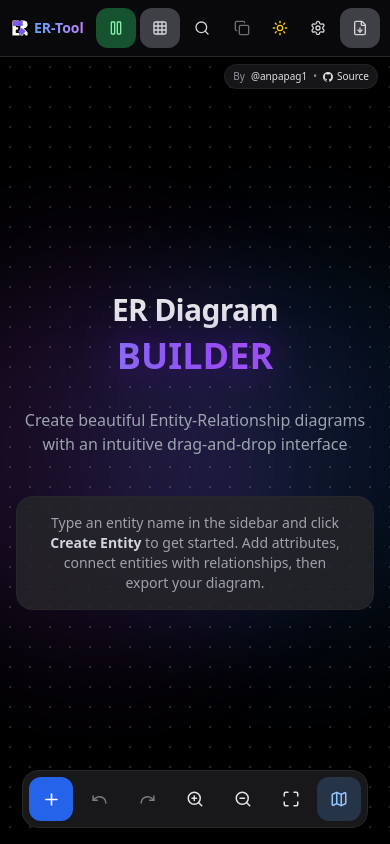
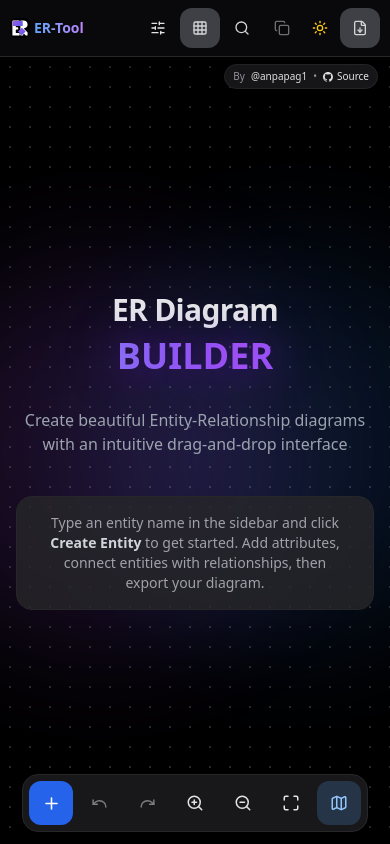
Before and after one commit to anpapag1/er-tool, a React (Vite) app: page / in a window 390 px wide. Built offline with nearby package versions, Linux system fonts and the light colour scheme.

Commit message:
feat: enhance UI with dark mode support and physics control in Header component

```diff
--- a/index.html
+++ b/index.html
@@ -3,7 +3,9 @@
   <head>
     <meta charset="UTF-8" />
     <link rel="icon" type="image/svg+xml" href="/icon.svg" />
-    <meta name="viewport" content="width=device-width, initial-scale=1.0" />
+    <meta name="viewport" content="width=device-width, initial-scale=1.0, viewport-fit=cover" />
+    <meta name="theme-color" content="#09090b" />
+    <meta name="apple-mobile-web-app-status-bar-style" content="black-translucent" />
     <title>ER Diagram Builder</title>
   </head>
   <body>
--- a/src/App.tsx
+++ b/src/App.tsx
@@ -108,6 +108,11 @@ export default function ERDiagramTool() {
       document.documentElement.classList.add('dark');
     } else {
       document.documentElement.classList.remove('dark');
+    }
+
+    const themeColorMeta = document.querySelector('meta[name="theme-color"]');
+    if (themeColorMeta) {
+      themeColorMeta.setAttribute('content', isDarkMode ? '#09090b' : '#f8fafc');
     }
   }, [isDarkMode]);
 
@@ -1192,7 +1197,7 @@ export default function ERDiagramTool() {
 
 
   return (
-    <div className="flex flex-col h-screen bg-gray-50 dark:bg-black font-sans text-slate-800 dark:text-zinc-100">
+    <div className="flex flex-col h-[100dvh] bg-gray-50 dark:bg-black font-sans text-slate-800 dark:text-zinc-100">
       {/* Header */}
       <Header
         isSidebarOpen={isSidebarOpen}
@@ -1341,7 +1346,7 @@ export default function ERDiagramTool() {
 
            {/* Mobile Bottom Action Bar */}
            <div
-             className="md:hidden absolute bottom-4 left-1/2 -translate-x-1/2 bg-white dark:bg-zinc-900 rounded-2xl shadow-2xl border border-gray-200 dark:border-zinc-800 p-1.5 gap-1 z-30 flex items-center"
+             className="md:hidden fixed bottom-[max(env(safe-area-inset-bottom),0.75rem)] left-1/2 -translate-x-1/2 bg-white dark:bg-zinc-900 rounded-2xl shadow-2xl border border-gray-200 dark:border-zinc-800 p-1.5 gap-1 z-40 flex items-center"
              onMouseDown={(e) => e.stopPropagation()}
              onClick={(e) => e.stopPropagation()}
              onTouchStart={(e) => e.stopPropagation()}
--- a/src/components/Header.tsx
+++ b/src/components/Header.tsx
@@ -1,5 +1,5 @@
 import React, { useState } from 'react';
-import { Pause, Play, Grid, ChevronDown, Search, Copy, Settings, FileDown, Upload, PanelLeftClose, PanelLeftOpen, Undo, Redo, X, Moon, Sun } from 'lucide-react';
+import { Pause, Play, Grid, ChevronDown, Search, Copy, Settings, FileDown, Upload, PanelLeftClose, PanelLeftOpen, Undo, Redo, X, Moon, Sun, SlidersHorizontal } from 'lucide-react';
 import { Button } from './Button';
 import type { Node, PhysicsConfig } from '../types';
 
@@ -88,6 +88,7 @@ export default function Header({
 }: HeaderProps) {
   const [isGridMenuOpen, setIsGridMenuOpen] = useState(false);
   const [isExportMenuOpen, setIsExportMenuOpen] = useState(false);
+  const [isPhysicsMenuOpen, setIsPhysicsMenuOpen] = useState(false);
   const internalFileInputRef = React.useRef<HTMLInputElement>(null);
   const fileInputRef = externalFileInputRef || internalFileInputRef;
 
@@ -124,7 +125,7 @@ export default function Header({
   return (
     <header className="bg-white dark:bg-zinc-950 border-b border-gray-200 dark:border-zinc-800 px-2.5 md:px-4 py-2 md:py-3 flex items-center justify-between shadow-2xl z-30 relative">
       {/* Left Section */}
-      <div className="flex items-center gap-2 md:gap-3 min-w-0">
+      <div className="flex items-center gap-2 md:gap-3 min-w-0 flex-1">
         <button
           onClick={() => setIsSidebarOpen(!isSidebarOpen)}
           className="hidden md:flex p-2.5 hover:bg-gray-100 dark:hover:bg-zinc-700 rounded-lg text-gray-600 dark:text-zinc-300 transition-colors flex-shrink-0"
@@ -135,14 +136,14 @@ export default function Header({
 
         <div className="flex items-center gap-1 md:gap-2 md:pl-2 md:border-l border-gray-200/50 dark:border-white/10 min-w-0">
           <img src={`${import.meta.env.BASE_URL}icon.svg`} alt="logo" className="w-5 h-5 md:w-6 md:h-6 flex-shrink-0 rounded-md" />
-          <h1 className="text-sm md:text-lg font-bold bg-gradient-to-r from-blue-600 via-purple-600 to-blue-600 dark:from-blue-400 dark:via-purple-400 dark:to-blue-400 bg-clip-text text-transparent truncate" style={{
+          <h1 className="text-sm md:text-lg font-bold bg-gradient-to-r from-blue-600 via-purple-600 to-blue-600 dark:from-blue-400 dark:via-purple-400 dark:to-blue-400 bg-clip-text text-transparent whitespace-nowrap" style={{
             backgroundSize: '200% 100%'
           }}> ER-Tool</h1>
         </div>
       </div>
 
       {/* Right Section - Buttons */}
-      <div className="flex items-center gap-1 flex-shrink-0">
+      <div className="flex items-center gap-1 flex-shrink-0 ml-2">
         {/* Undo/Redo - Hide on small screens */}
         <div className="hidden sm:flex items-center gap-1">
           <Button
@@ -164,10 +165,10 @@ export default function Header({
           <div className="h-6 w-px bg-gray-300 dark:bg-zinc-600 mx-0.5"></div>
         </div>
 
-        {/* Physics Button - Icon only on mobile */}
+        {/* Physics Button - Desktop */}
         <button
           onClick={() => setIsPhysicsEnabled(!isPhysicsEnabled)}
-          className={`flex items-center justify-center md:justify-start gap-1.5 w-10 md:w-auto h-10 md:h-auto px-0 md:px-3 py-0 md:py-1.5 rounded-xl text-xs md:text-sm font-medium transition-all flex-shrink-0 ${
+          className={`hidden md:flex items-center justify-center md:justify-start gap-1.5 w-10 md:w-auto h-10 md:h-auto px-0 md:px-3 py-0 md:py-1.5 rounded-xl text-xs md:text-sm font-medium transition-all flex-shrink-0 ${
             isPhysicsEnabled
               ? 'bg-green-100 dark:bg-green-900 text-green-700 dark:text-green-300 hover:bg-green-200 dark:hover:bg-green-800'
               : 'bg-gray-100 dark:bg-zinc-700 text-gray-700 dark:text-zinc-300 hover:bg-gray-200 dark:hover:bg-zinc-600'
@@ -178,6 +179,41 @@ export default function Header({
           {isPhysicsEnabled ? <Pause size={16} /> : <Play size={16} />}
           <span className="hidden md:inline">{isPhysicsEnabled ? "Physics" : "Off"}</span>
         </button>
+
+        {/* Physics Control - Mobile (toggle + settings in one place) */}
+        <div className="relative md:hidden flex-shrink-0">
+          <button
+            onClick={() => setIsPhysicsMenuOpen(v => !v)}
+            className={`h-9 w-9 flex items-center justify-center rounded-xl transition-all ${isPhysicsMenuOpen ? 'bg-blue-500/20 dark:bg-blue-400/20 text-blue-600 dark:text-blue-300' : 'hover:bg-gray-100/70 dark:hover:bg-white/10 text-gray-700 dark:text-zinc-200'}`}
+            title="Physics"
+          >
+            <SlidersHorizontal size={16} />
+          </button>
+
+          {isPhysicsMenuOpen && (
+            <div className="absolute top-full right-0 mt-1 w-44 bg-white dark:bg-zinc-900 rounded-2xl shadow-2xl border border-gray-200 dark:border-zinc-800 z-50 overflow-hidden text-sm">
+              <button
+                onClick={() => {
+                  setIsPhysicsEnabled(!isPhysicsEnabled);
+                }}
+                className="w-full px-3 py-2.5 text-left hover:bg-gray-100/60 dark:hover:bg-white/10 transition-all flex items-center justify-between"
+              >
+                <span>{isPhysicsEnabled ? 'Disable Physics' : 'Enable Physics'}</span>
+                {isPhysicsEnabled ? <Pause size={14} /> : <Play size={14} />}
+              </button>
+              <button
+                onClick={() => {
+                  setIsSettingsOpen(true);
+                  setIsPhysicsMenuOpen(false);
+                }}
+                className="w-full px-3 py-2.5 text-left hover:bg-gray-100/60 dark:hover:bg-white/10 transition-all border-t border-gray-200 dark:border-zinc-800 flex items-center justify-between"
+              >
+                <span>Physics Settings</span>
+                <Settings size={14} />
+              </button>
+            </div>
+          )}
+        </div>
 
         {/* Grid Menu */}
         <div className="relative flex-shrink-0">
@@ -297,7 +333,7 @@ export default function Header({
           variant="ghost"
           onClick={() => setIsSettingsOpen(!isSettingsOpen)}
           icon={Settings}
-          className={`${isSettingsOpen ? 'bg-gray-200 dark:bg-zinc-700' : ''} h-9 w-9 p-0`}
+          className={`${isSettingsOpen ? 'bg-gray-200 dark:bg-zinc-700' : ''} h-9 w-9 p-0 hidden md:flex`}
           title="Physics Settings"
         />
 
--- a/src/index.css
+++ b/src/index.css
@@ -14,11 +14,17 @@ body {
   width: 100%;
   height: 100vh;
   overflow: hidden;
+  background: #000;
+}
+
+html {
+  background: #000;
 }
 
 #root {
   width: 100%;
   height: 100%;
+  background: #000;
 }
 
 /* Simple motion helpers */
```
